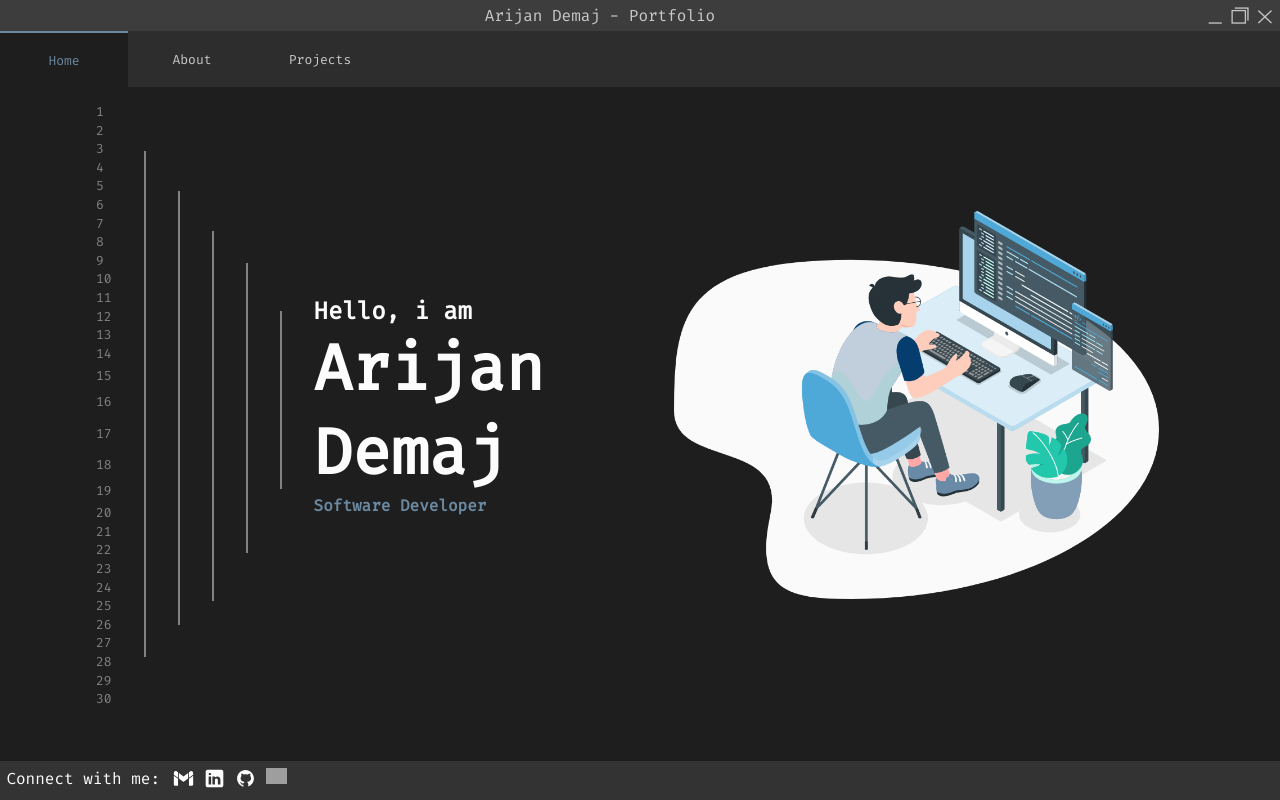
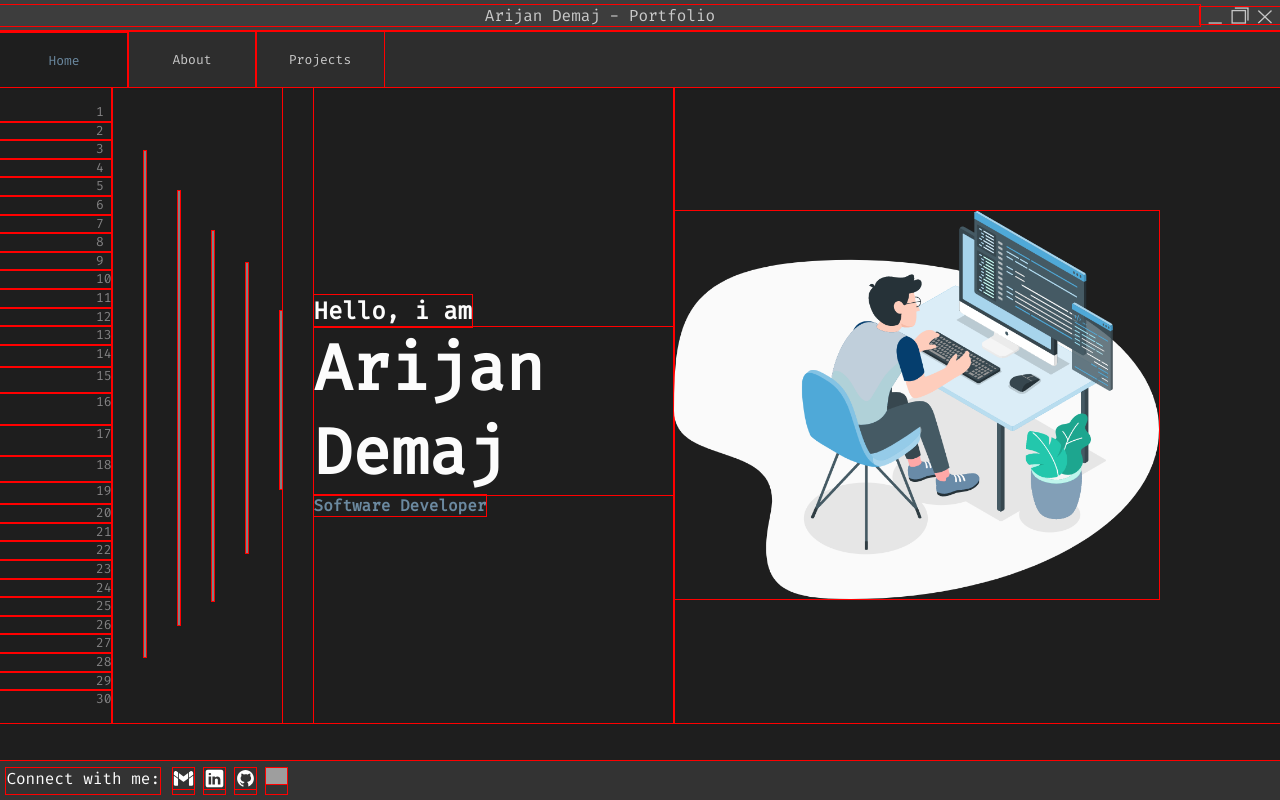
Before and after one commit to arijandemaj/Portfolio, a React (Vite) app: page / in a window 1280 px wide. Built offline with nearby package versions, Linux system fonts and the light colour scheme; grey boxes are pictures that could not be loaded.

Commit message:
temp commit

```diff
--- a/src/styles/main.css
+++ b/src/styles/main.css
@@ -2,6 +2,7 @@
     margin: 0;
     padding: 0;
     font-family: 'Fira Code', monospace;
+    outline: 1px solid red;
 }
 
 body {
```
